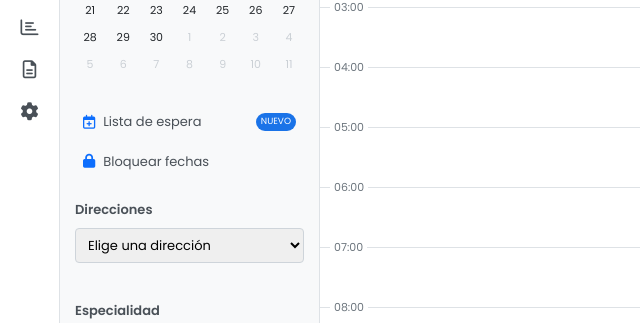
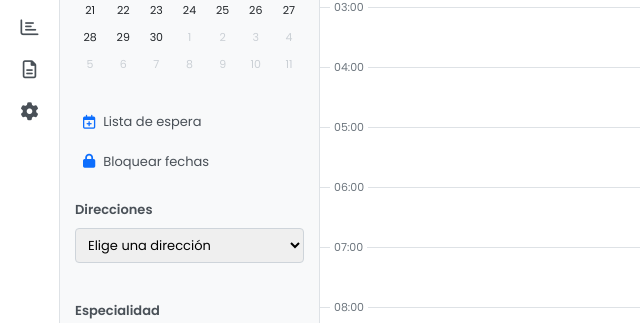
Before and after one commit to sincs87/nubeclinic, a Flask app: template app/templates/panel.html in a window 1280 px wide. Shown: the part 179-502 px from the top of the page, without its empty margins (0-640 px from the left). Run offline with Flask 3, Linux system fonts and the light colour scheme; the template is opened without the code that fills it, so the values that code supplies are empty.

Commit message:
Actualizacion

```diff
--- a/app/templates/panel.html
+++ b/app/templates/panel.html
@@ -98,7 +98,6 @@
                     <a href="#" class="action-btn">
                         <i class="far fa-calendar-plus text-primary"></i>
                         Lista de espera
-                        <span class="status-badge ms-auto">NUEVO</span>
                     </a>
                     <a href="#" class="action-btn">
                         <i class="fas fa-lock text-primary"></i>
```
